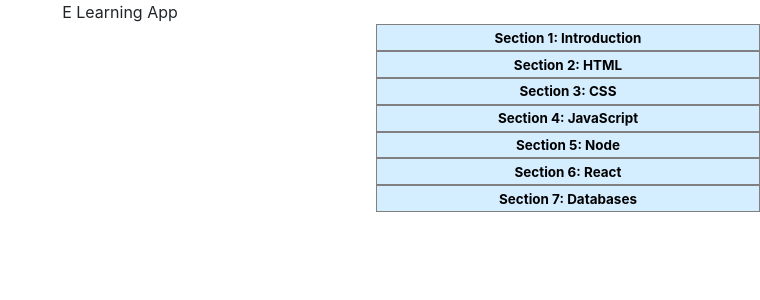
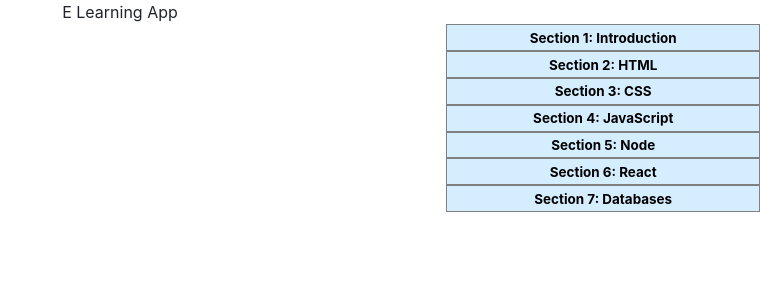
Before and after one commit to MartianCoders/Back-End-Proiect-Colectiv, a React (Create React App) app in the folder frontend-client/: page / in a window 1280 px wide. Shown: the top 300 px of the page, without its empty margins (520-1280 px from the left). Built offline with nearby package versions, Linux system fonts and the light colour scheme.

Commit message:
Side course component- redone with class components

```diff
--- a/frontend-client/src/App.css
+++ b/frontend-client/src/App.css
@@ -48,7 +48,7 @@ body {
 .sidebar-list{
   margin-left: auto;
   margin-right: 0;
-  width: 30%;
+  width: 28em;
   height: auto;
   max-height: 30em;
   background-color: #d5eeff;
--- a/frontend-client/src/components/Sidebar.js
+++ b/frontend-client/src/components/Sidebar.js
@@ -1,9 +1,11 @@
+import React from "react"
 import "../App.css"
 import {SidebarData} from './SidebarData'
 
 
-function sidebar() {
+class Sidebar extends React.Component {
 
+    render(){
     return (
 
             <ul className="sidebar-list">
@@ -14,9 +16,8 @@ function sidebar() {
             )
             )}
             </ul>
-
-
     )
+    }
 }
 
-export default sidebar
+export default Sidebar
```
